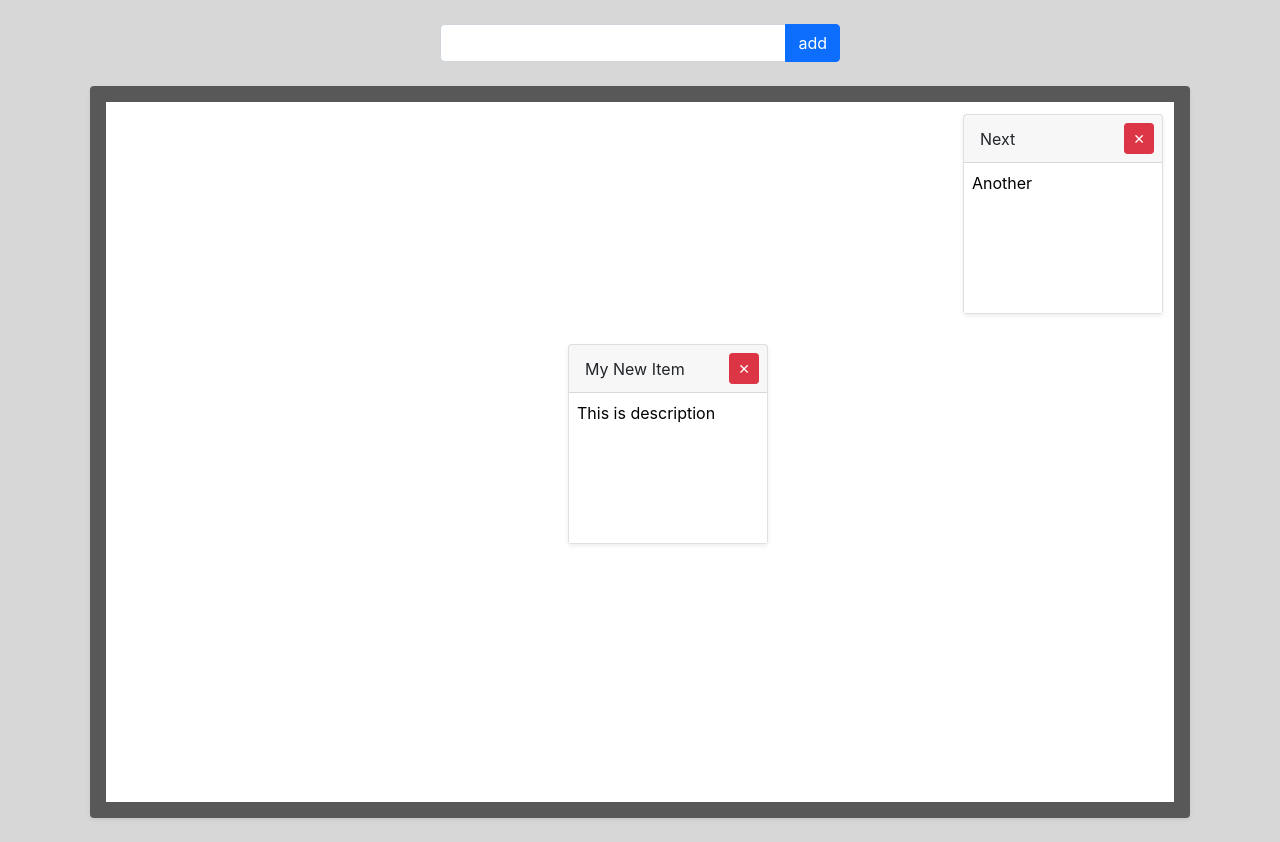
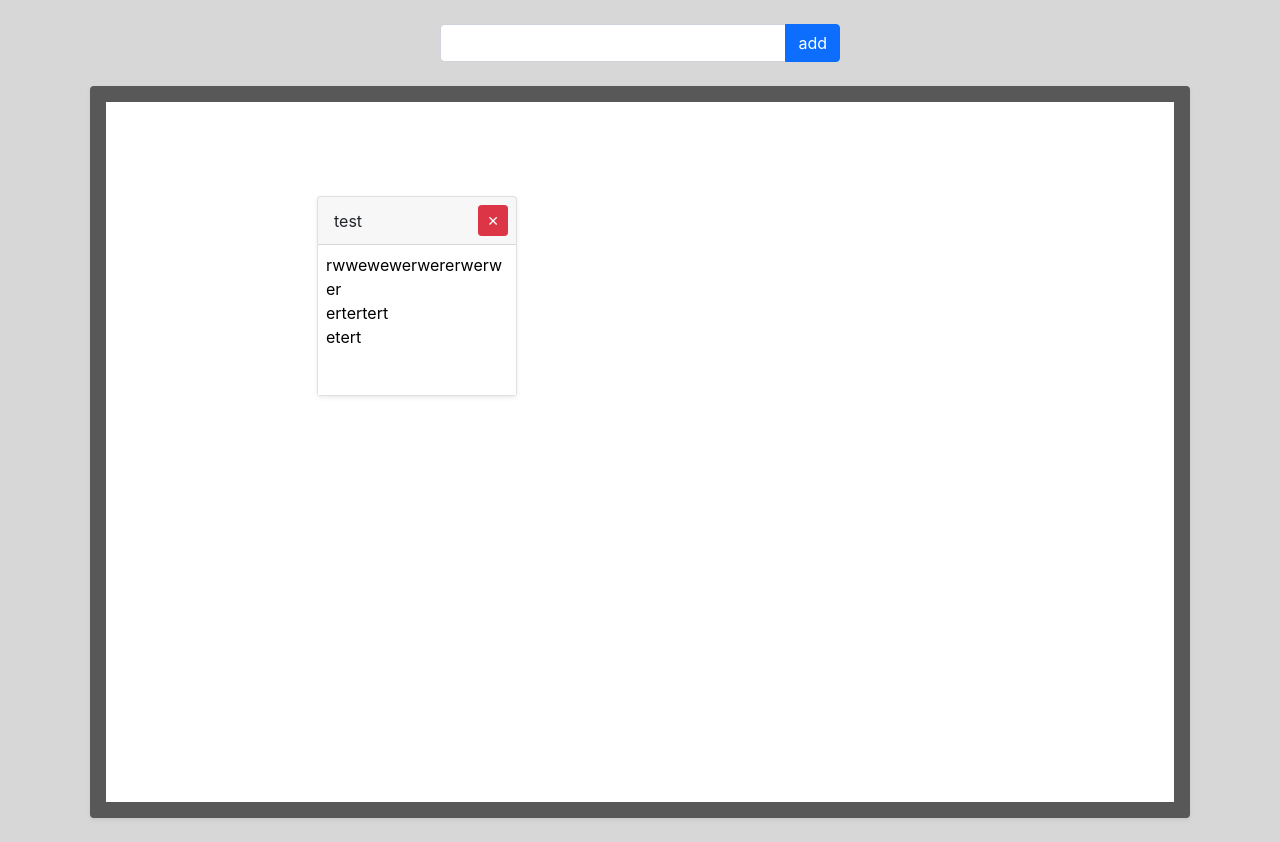
Before and after one commit to constantine-design/sticky-notes, a React (Create React App) app: page / in a window 1280 px wide. Built offline with nearby package versions, Linux system fonts and the light colour scheme; data requests are answered from the project's data file.

Commit message:
Some improvements

```diff
--- a/db.json
+++ b/db.json
@@ -1,20 +1,12 @@
 {
   "todos": [
     {
-      "title": "My New Item",
-      "body": "This is description",
+      "title": "test",
+      "body": "rwwewewerwererwerwer\nertertert\netert",
       "isDone": false,
-      "top": 242,
-      "left": 462,
+      "top": 94,
+      "left": 211,
       "id": 1
-    },
-    {
-      "title": "Next",
-      "body": "Another",
-      "isDone": false,
-      "top": 12,
-      "left": 857,
-      "id": 2
     }
   ]
 }
--- a/src/TodoItem.jsx
+++ b/src/TodoItem.jsx
@@ -9,11 +9,13 @@ const TodoItem = (props) => {
   const bounds = document.getElementById(props.parentCssId).getBoundingClientRect();
 
   useEffect(() => {
-    document.addEventListener('mousemove', onMouseMove);
-    document.addEventListener('mouseup', onMouseUp);
-    return () => {
-      document.removeEventListener('mousemove', onMouseMove);
-      document.removeEventListener('mouseup', onMouseUp);
+    if (isDragging) {
+      document.addEventListener('mousemove', onMouseMove);
+      document.addEventListener('mouseup', onMouseUp);
+      return () => {
+        document.removeEventListener('mousemove', onMouseMove);
+        document.removeEventListener('mouseup', onMouseUp);
+      }
     }
   });
 
```
